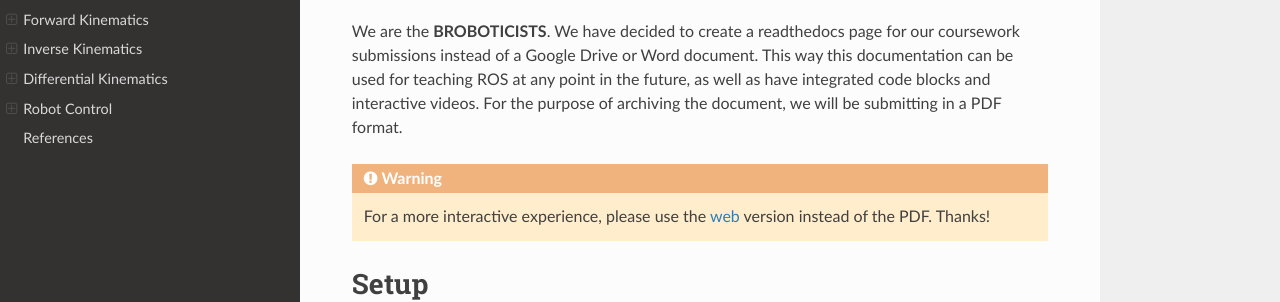
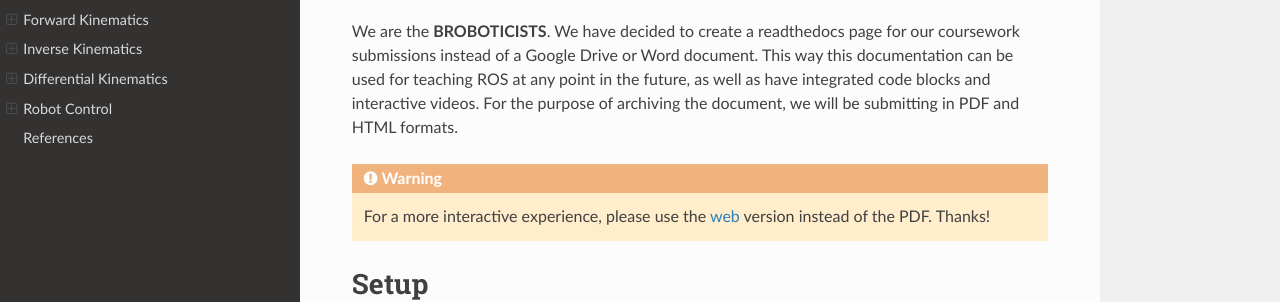
Before and after one commit to oliver-veal/robotics-coursework, a Sphinx documentation site: the page built from docs/source/index.rst, in a window 1280 px wide and 900 px high. Shown: the part 177-479 px from the top of the window. Built offline with Sphinx 7.4.7 and the Read the Docs theme 2.0.0, drawn with Linux system fonts in a browser that asks for light colours; part of the change alters nothing that is shown; some of the changed text lies outside the part shown.

```diff
--- a/docs/source/index.rst
+++ b/docs/source/index.rst
@@ -13,7 +13,7 @@ Welcome to DE3 Robotics Group 1 Coursework Documentation
 
 We are the **BROBOTICISTS**.
 We have decided to create a readthedocs page for our coursework submissions instead of a Google Drive or Word document. This way this documentation can be used for teaching ROS at any point in the future, as well as have integrated code blocks and interactive videos.
-For the purpose of archiving the document, we will be submitting in a PDF format.
+For the purpose of archiving the document, we will be submitting in PDF and HTML formats.
 
 .. warning::
 
@@ -118,8 +118,8 @@ The resulting table is shown below:
 
 The numpy array, ``self.DH_tab``, line 13, is the live D-H table for the robot.
 Its initial state is entered, with link lengths stored in ``self.links[n]``, where ``n`` is link number.
-This refers to a list ``self.links`` created in line 8. The list is based on the ``link_lengths`` variable which is passed into the function.
-This function is the ``__init__`` of the ``RobotKineClass()`` class, meaning it is called when the robot object is created when the code is run.
+This refers to a list ``self.links`` created in line 8. The list is based on the ``link_lengths`` variable which is passed into the constructor.
+This ``__init__`` function is the constructor of the ``RobotKineClass()`` class, meaning it is called when an instance of the class is initialised.
 The list of link lengths is passed in as the only parameter when the ``RobotKineClass()`` is called.
 
 .. warning::
```
